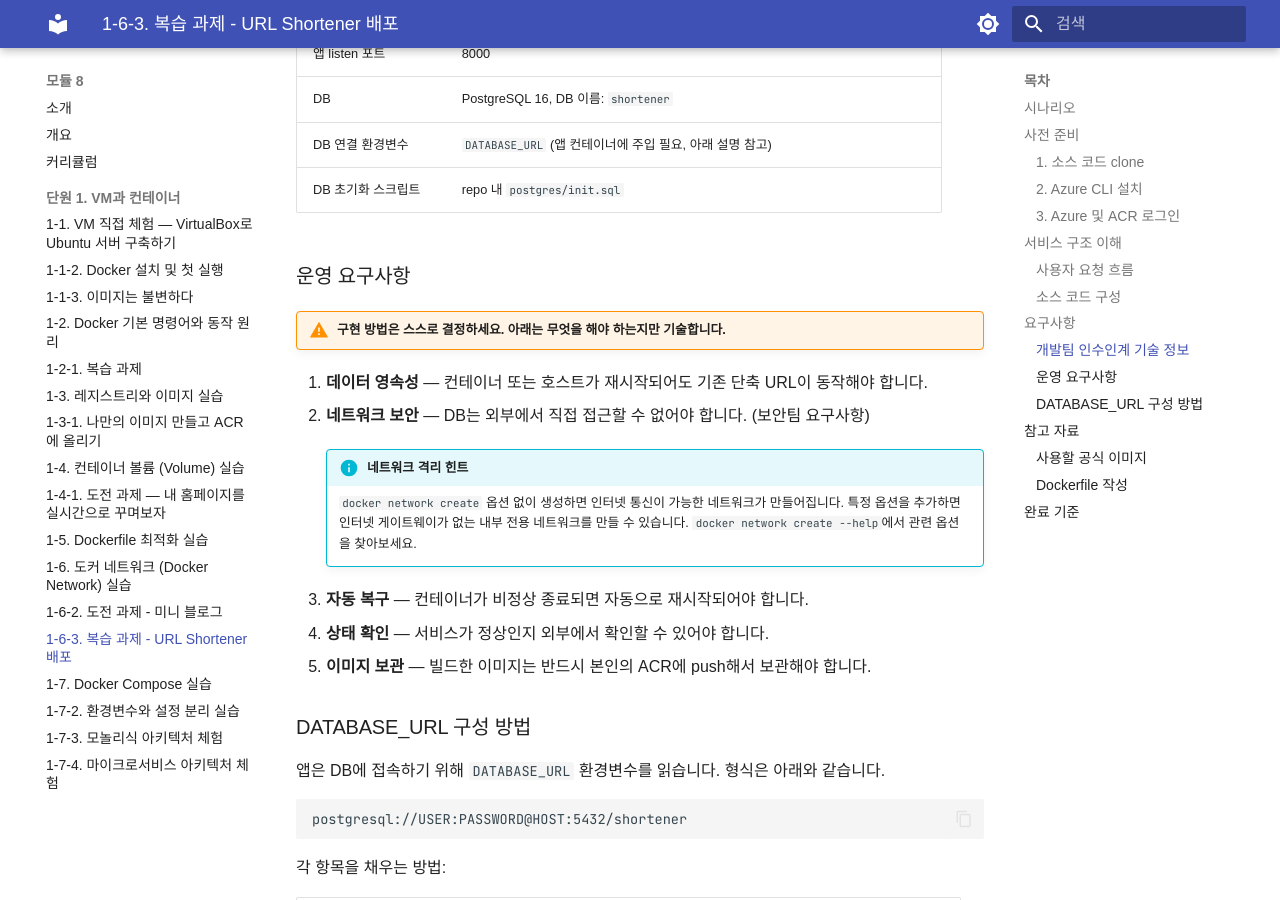
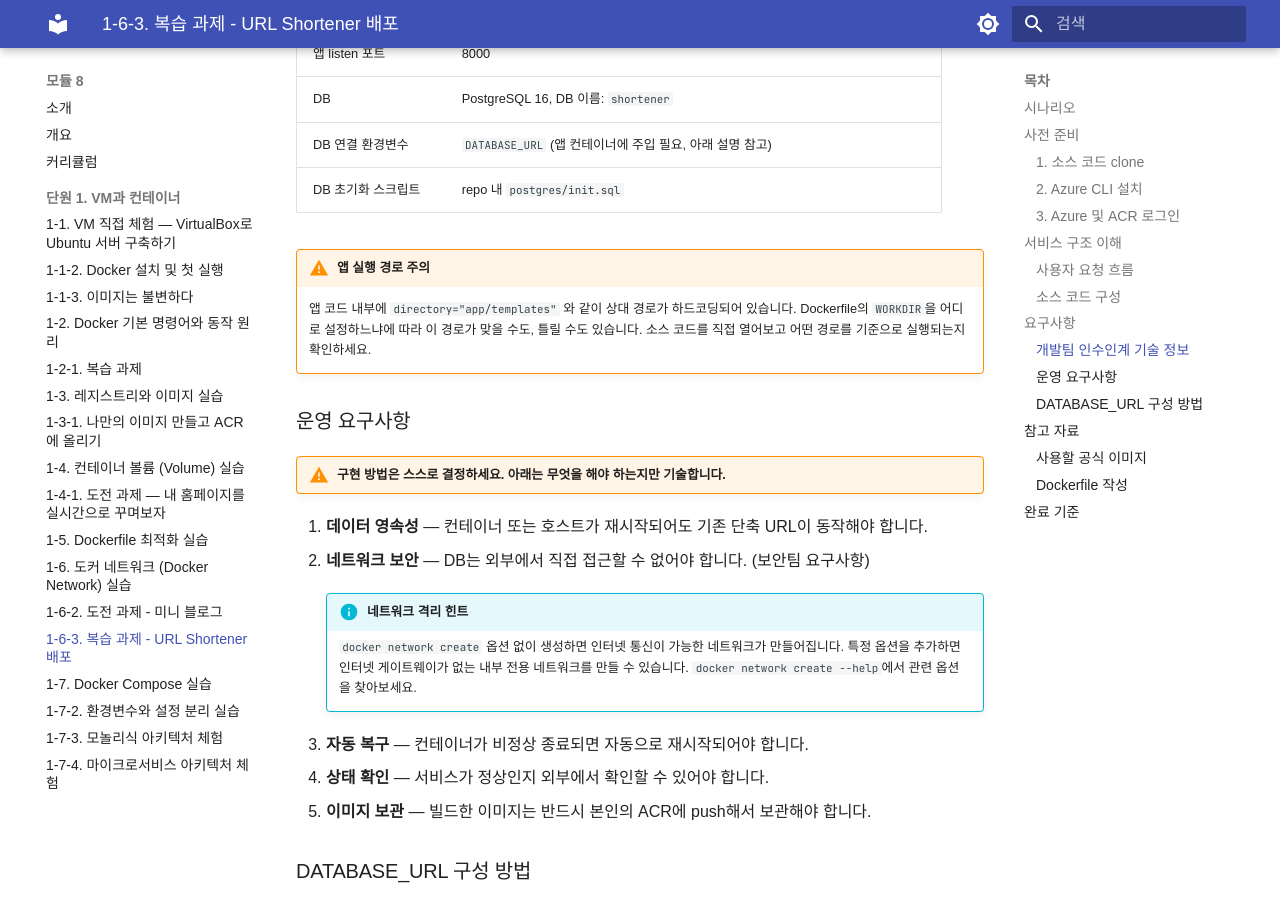
Before and after one commit to skilleat-labs/docker-k8s-labs, an MkDocs documentation site: the page built from docs/modules/module8/1-6-3.md, in a window 1280 px wide and 900 px high, scrolled down 2936 px. Built offline with MkDocs 1.6.1 and Material for MkDocs 9.7.7, drawn with Linux system fonts in a browser that asks for light colours; some web fonts are replaced; some of the changed text lies outside the part shown.

Commit message:
docs: 모듈8 1-6-3 WORKDIR 경로 주의사항 및 힌트 추가
기술 정보 표 아래 경로 주의, Dockerfile 섹션에 WORKDIR 힌트 추가

Co-Authored-By: Claude Sonnet 4.6 <noreply@anthropic.com>

```diff
--- a/docs/modules/module8/1-6-3.md
+++ b/docs/modules/module8/1-6-3.md
@@ -134,6 +134,11 @@ url-shortener-lab/
 | DB 연결 환경변수 | `DATABASE_URL` (앱 컨테이너에 주입 필요, 아래 설명 참고) |
 | DB 초기화 스크립트 | repo 내 `postgres/init.sql` |
 
+!!! warning "앱 실행 경로 주의"
+    앱 코드 내부에 `directory="app/templates"` 와 같이 상대 경로가 하드코딩되어 있습니다.
+    Dockerfile의 `WORKDIR`을 어디로 설정하느냐에 따라 이 경로가 맞을 수도, 틀릴 수도 있습니다.
+    소스 코드를 직접 열어보고 어떤 경로를 기준으로 실행되는지 확인하세요.
+
 ### 운영 요구사항
 
 !!! warning "구현 방법은 스스로 결정하세요. 아래는 **무엇을** 해야 하는지만 기술합니다."
@@ -202,6 +207,11 @@ Docker Hub 페이지에서 다음 섹션을 찾아보세요:
 
 자주 쓰는 지시어: `FROM` `COPY` `RUN` `WORKDIR` `EXPOSE` `ENV` `CMD`
 
+!!! tip "WORKDIR 설정 힌트"
+    앱 내부에 `directory="app/templates"` 같은 상대 경로가 있습니다.
+    `WORKDIR`을 어디로 설정하면 이 경로가 올바르게 동작할지 생각해보세요.
+    `uvicorn app.main:app` 명령어가 어느 위치에서 실행되어야 하는지가 힌트입니다.
+
 !!! tip "네트워크 보안 요구사항 힌트"
     `docker network create --help`를 실행하면 네트워크 생성 옵션 목록이 나옵니다.
     "외부 접근 차단"과 관련된 옵션이 있는지 찾아보세요.
```
